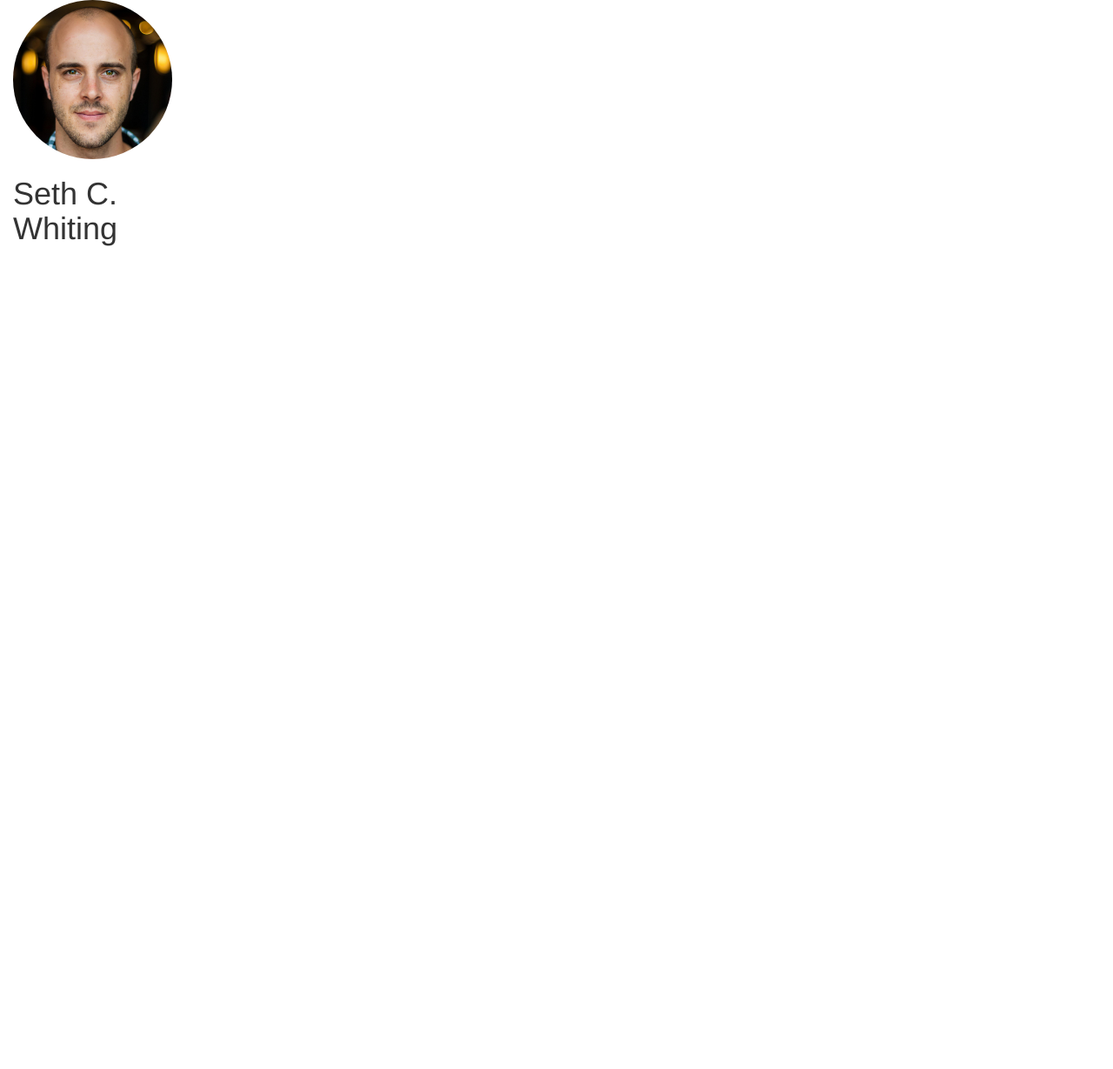
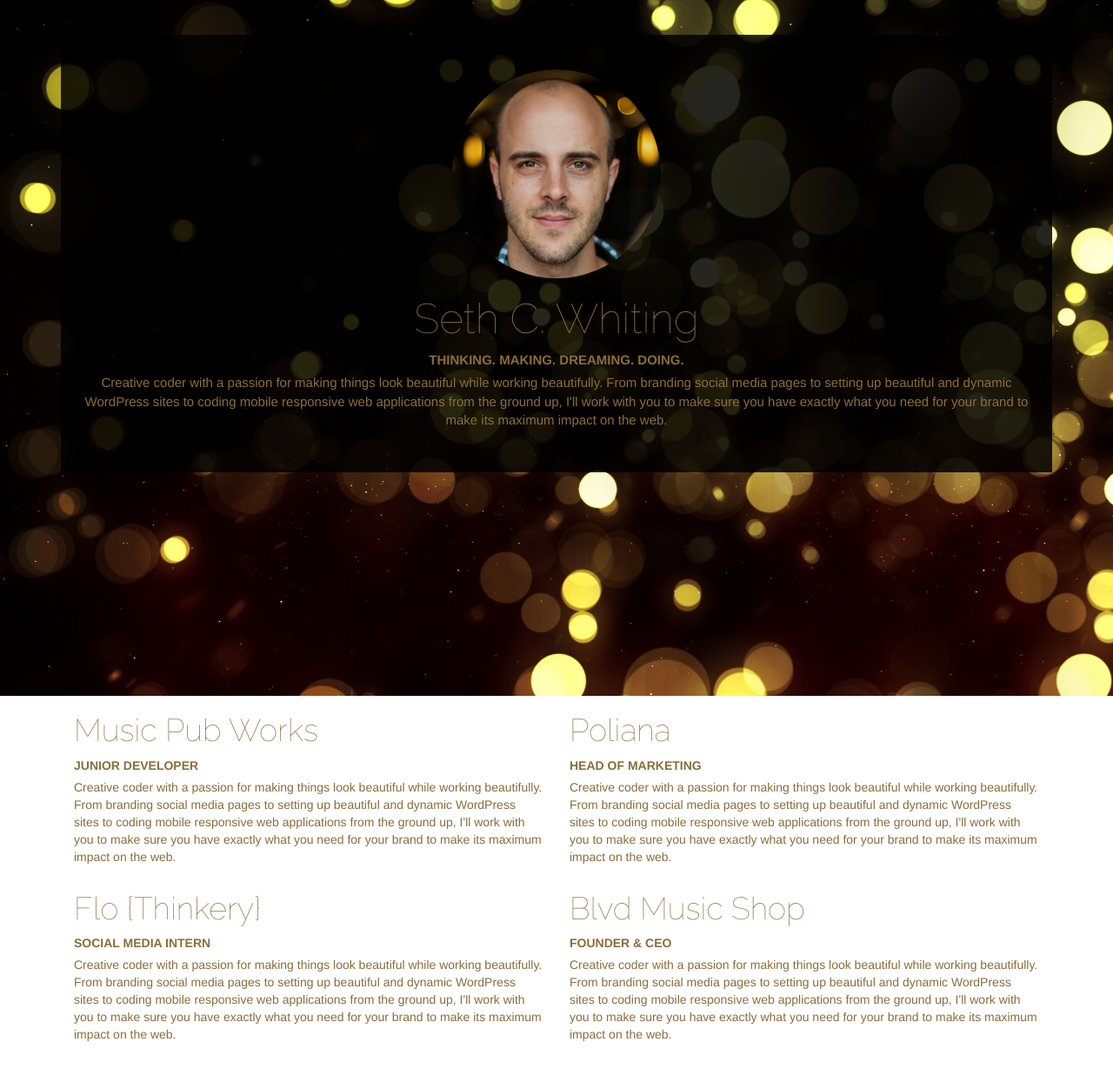
Before and after one commit to SethCWhiting/resume, a plain HTML site: page index.html in a window 1280 px wide. Shown: the whole page at 87% size. Before the commit the page ends 800 px from the top, so only its background shows below. Drawn offline with Linux system fonts and the light colour scheme.

Commit message:
added experience section

```diff
--- a/css/style.css
+++ b/css/style.css
@@ -1,4 +1,31 @@
-#card img{
-	width: 100%;
-	border-radius: 50%;
+h1,h2{
+	font-family: 'Raleway';
 }
+h1{
+	font-size: 48px;
+}
+h2{
+	font-size: 36px;
+}
+#welcome{
+	background-image: url('../img/lights.jpg');
+	background-position: left;
+	background-color: black;
+	color: white;
+	font-size: 15px;
+}
+#feature{
+	background-color: rgba(0,0,0,.85);
+	padding-top: 40px;
+	padding-bottom: 40px;
+	margin-top: 40px;
+	margin-bottom: 40px;
+}
+#feature img{
+	width: 240px;
+	border-radius: 60%;
+	opacity: .9;
+}
+#experience{
+	padding-bottom: 20px;
+}
--- a/index.html
+++ b/index.html
@@ -7,11 +7,51 @@
 	<script src="js/bootstrap.min.js"></script>
 	<link rel="stylesheet" type="text/css" href="css/bootstrap.min.css">
 	<link rel="stylesheet" type="text/css" href="css/style.css">
+	<link href='http://fonts.googleapis.com/css?family=Raleway:100' rel='stylesheet' type='text/css'>
+<script type="text/javascript">
+	$(document).ready(function(){
+		var winHeight = $(window).outerHeight();
+		var welcomeHeight = $('#welcome').outerHeight();
+		if(winHeight > welcomeHeight){
+			$('#welcome').height(winHeight);
+		};
+	});
+</script>
 </head>
 <body>
-	<div id="card" class="col-sm-2">
-		<img src="img/sethcwhiting.jpg" alt="Seth C. Whiting">
-		<h1>Seth C. Whiting</h1>
-	</div>
+	<section id="welcome">
+		<div class="container text-center">
+			<div id="feature" class="col-sm-12">
+				<img src="img/sethcwhiting.jpg" alt="Seth C. Whiting">
+				<h1 class="text-warning">Seth C. Whiting</h1>
+				<label class="text-warning">THINKING. MAKING. DREAMING. DOING.</label>
+				<p class="text-warning">Creative coder with a passion for making things look beautiful while working beautifully. From branding social media pages to setting up beautiful and dynamic WordPress sites to coding mobile responsive web applications from the ground up, I'll work with you to make sure you have exactly what you need for your brand to make its maximum impact on the web.</p>
+			</div>
+		</div>
+	</section>
+	<section id="experience">
+		<div class="container">
+			<div class="col-sm-6">
+				<h2 class="text-warning">Music Pub Works</h2>
+				<label class="text-warning">JUNIOR DEVELOPER</label>
+				<p class="text-warning">Creative coder with a passion for making things look beautiful while working beautifully. From branding social media pages to setting up beautiful and dynamic WordPress sites to coding mobile responsive web applications from the ground up, I'll work with you to make sure you have exactly what you need for your brand to make its maximum impact on the web.</p>
+			</div>
+			<div class="col-sm-6">
+				<h2 class="text-warning">Poliana</h2>
+				<label class="text-warning">HEAD OF MARKETING</label>
+				<p class="text-warning">Creative coder with a passion for making things look beautiful while working beautifully. From branding social media pages to setting up beautiful and dynamic WordPress sites to coding mobile responsive web applications from the ground up, I'll work with you to make sure you have exactly what you need for your brand to make its maximum impact on the web.</p>
+			</div>
+			<div class="col-sm-6">
+				<h2 class="text-warning">Flo {Thinkery}</h2>
+				<label class="text-warning">SOCIAL MEDIA INTERN</label>
+				<p class="text-warning">Creative coder with a passion for making things look beautiful while working beautifully. From branding social media pages to setting up beautiful and dynamic WordPress sites to coding mobile responsive web applications from the ground up, I'll work with you to make sure you have exactly what you need for your brand to make its maximum impact on the web.</p>
+			</div>
+			<div class="col-sm-6">
+				<h2 class="text-warning">Blvd Music Shop</h2>
+				<label class="text-warning">FOUNDER &amp; CEO</label>
+				<p class="text-warning">Creative coder with a passion for making things look beautiful while working beautifully. From branding social media pages to setting up beautiful and dynamic WordPress sites to coding mobile responsive web applications from the ground up, I'll work with you to make sure you have exactly what you need for your brand to make its maximum impact on the web.</p>
+			</div>
+		</div>
+	</section>
 </body>
 </html>
```
Also changed, not shown: img/lights.jpg (added).
